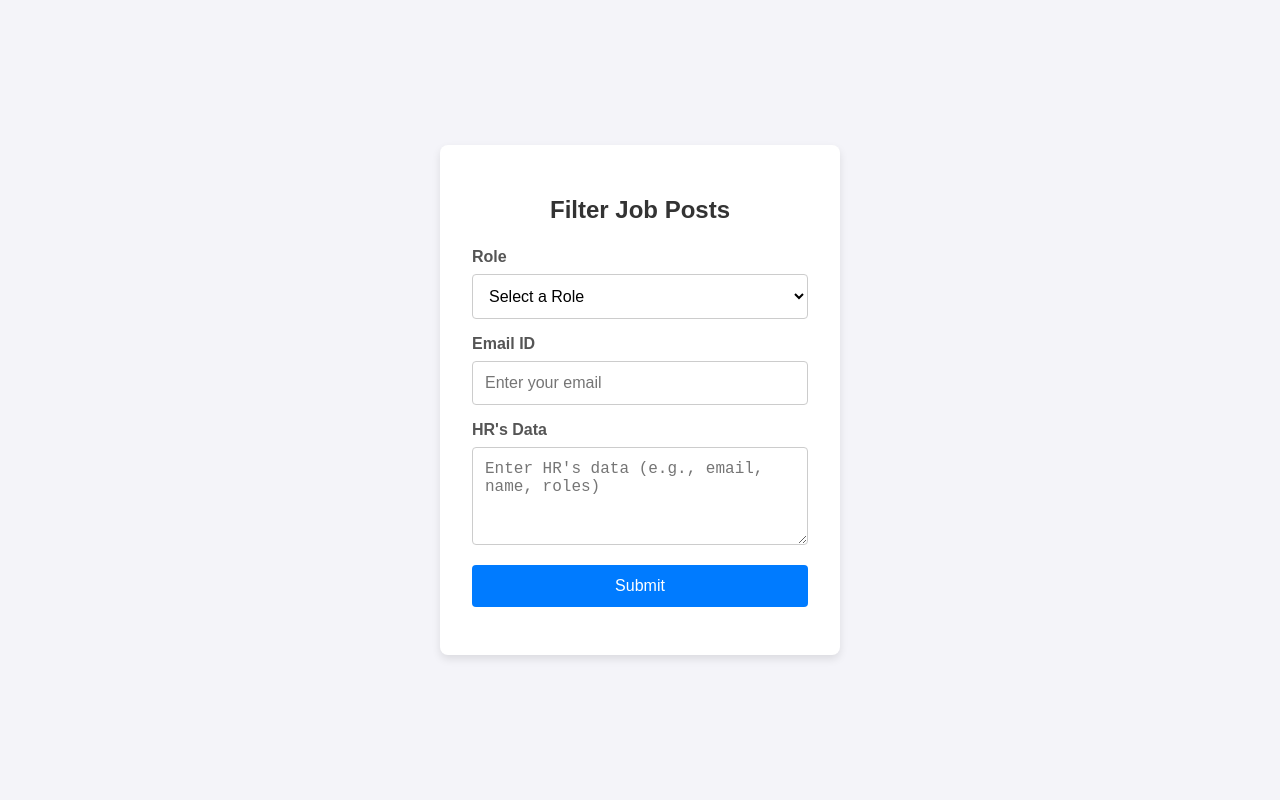
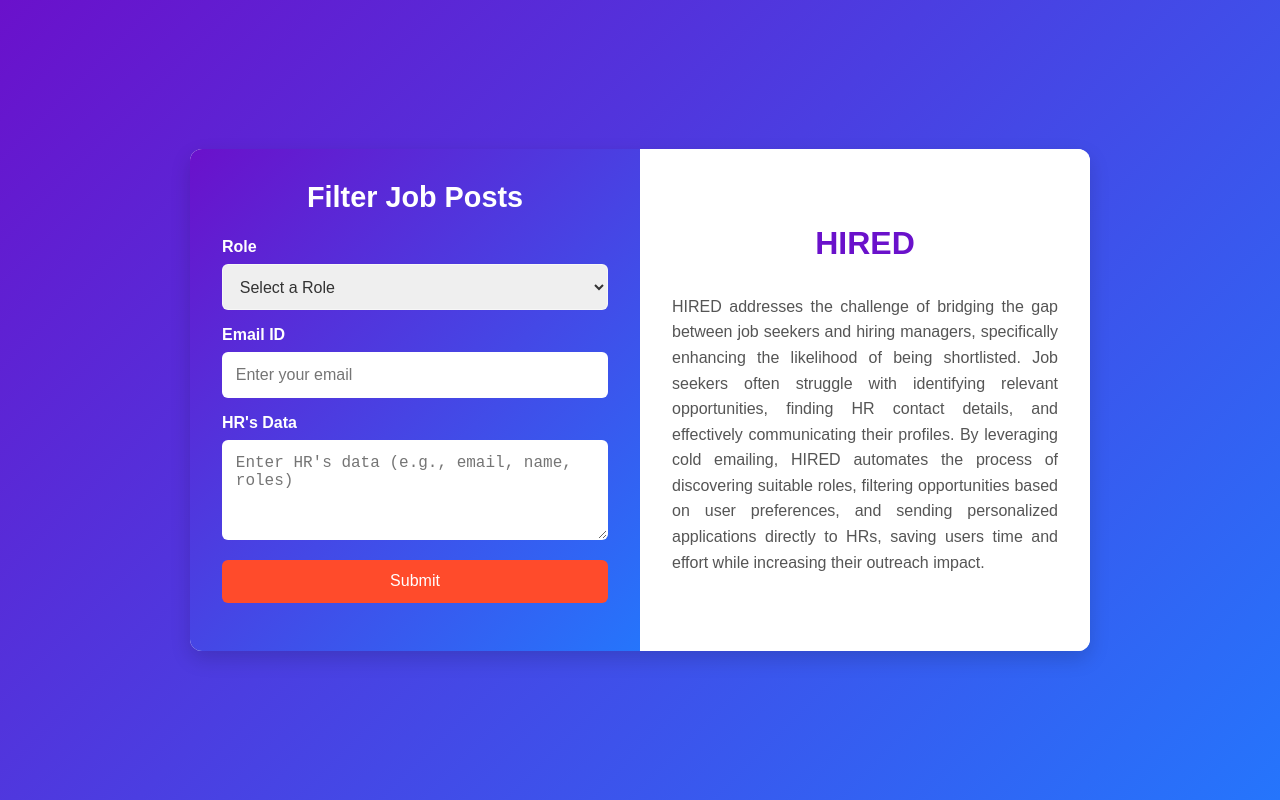
Before and after one commit to 21410032/Mira_Hackathon, a plain HTML site: page index.html in a window 1280 px wide. Drawn offline with Linux system fonts and the light colour scheme.

Commit message:
added some css

```diff
--- a/index.html
+++ b/index.html
@@ -1,3 +1,7 @@
+
+
+
+
 <!DOCTYPE html>
 <html lang="en">
 <head>
@@ -5,75 +9,134 @@
   <meta name="viewport" content="width=device-width, initial-scale=1.0">
   <title>Filter Job Posts</title>
   <style>
-    /* Add your existing CSS here */
+    /* General reset and body styling */
     * {
       box-sizing: border-box;
+      margin: 0;
+      padding: 0;
     }
+
     body {
-      font-family: Arial, sans-serif;
-      background-color: #f4f4f9;
+      font-family: 'Arial', sans-serif;
+      background: linear-gradient(135deg, #6a11cb, #2575fc); /* Gradient background */
       display: flex;
       justify-content: center;
       align-items: center;
       height: 100vh;
-      margin: 0;
+      color: #fff;
     }
-    .form-container {
-      background: #ffffff;
+
+    .container {
+      display: flex;
+      max-width: 900px;
+      width: 100%;
+      background-color: #fff;
+      border-radius: 12px;
+      box-shadow: 0 8px 20px rgba(0, 0, 0, 0.15);
+      overflow: hidden;
+      color: #333;
+    }
+
+    .form-section {
+      flex: 1;
       padding: 2rem;
-      border-radius: 8px;
-      box-shadow: 0 4px 8px rgba(0, 0, 0, 0.1);
-      width: 100%;
-      max-width: 400px;
+      background: linear-gradient(135deg, #6a11cb, #2575fc);
+      color: #fff;
     }
-    .form-container h2 {
+
+    .form-section h2 {
+      text-align: center;
       margin-bottom: 1.5rem;
-      font-size: 1.5rem;
-      color: #333;
-      text-align: center;
+      font-size: 1.8rem;
+      font-weight: bold;
     }
+
     .form-group {
       margin-bottom: 1rem;
     }
+
     .form-group label {
       display: block;
+      font-weight: bold;
       margin-bottom: 0.5rem;
-      font-weight: bold;
-      color: #555;
     }
+
+    .form-group input,
     .form-group select,
-    .form-group input,
     .form-group textarea {
       width: 100%;
-      padding: 0.75rem;
+      padding: 0.8rem;
       font-size: 1rem;
-      border: 1px solid #ccc;
-      border-radius: 4px;
+      border: none;
+      border-radius: 6px;
       outline: none;
-      transition: border-color 0.3s, box-shadow 0.3s;
-      background-color: #fff;
+      color: #333;
     }
+
+    .form-group input,
+    .form-group select,
+    .form-group textarea {
+      border: 1px solid rgba(255, 255, 255, 0.5);
+
+    }
+
+    .form-group input:focus,
+    .form-group select:focus,
+    .form-group textarea:focus {
+      border-color: #fff;
+      background-color: rgba(255, 255, 255, 0.4);
+    }
+
     .form-group button {
       width: 100%;
-      padding: 0.75rem;
+      padding: 0.8rem;
       font-size: 1rem;
-      color: #ffffff;
-      background-color: #007bff;
       border: none;
-      border-radius: 4px;
+      background-color: #ff4b2b;
+      color: #fff;
+      border-radius: 6px;
       cursor: pointer;
-      transition: background-color 0.3s;
+      transition: 0.3s ease;
     }
+
     .form-group button:hover {
-      background-color: #0056b3;
+      background-color: #ff6b4a;
     }
+
+    .contact-section {
+  flex: 1;
+  padding: 2rem;
+  background-color: #fff;
+  display: flex;
+  flex-direction: column;
+  justify-content: center;
+  align-items: center;
+}
+
+.contact-section h3 {
+  margin-bottom: 1rem;
+  font-size: 2rem;
+  text-align: center;
+  color: #6a11cb; /* Vibrant headline color */
+  font-weight: bold;
+}
+
+.contact-section p {
+  font-size: 1rem;
+  line-height: 1.6;
+  text-align: justify; /* Neat paragraph alignment */
+  color: #555; /* Softer text color for readability */
+  margin-top: 1rem;
+}
+
   </style>
 </head>
 <body>
-  <div class="form-container">
+  <div class="container">
+    <!-- Left section: Form -->
+    <div class="form-section">
       <h2>Filter Job Posts</h2>
       <form id="jobForm">
-      <!-- Role Selection -->
         <div class="form-group">
           <label for="role">Role</label>
           <select id="role" name="role" required>
@@ -91,25 +154,29 @@
           </select>
         </div>
 
-      <!-- Email Input -->
         <div class="form-group">
           <label for="email">Email ID</label>
-        <input type="email" id="email" name="email" placeholder="Enter your email" required>
+          <input type="email" id="email" name="email" placeholder="Enter your email" required />
         </div>
 
-      <!-- HR Data Input -->
         <div class="form-group">
           <label for="hr-email">HR's Data</label>
           <textarea id="hr-email" name="HR-email" placeholder="Enter HR's data (e.g., email, name, roles)" rows="4" required></textarea>
         </div>
 
-      <!-- Submit Button -->
         <div class="form-group">
           <button type="submit">Submit</button>
         </div>
       </form>
     </div>
 
+    <!-- Right section: Contact Info -->
+    <div class="contact-section">
+      <h3>HIRED</h3>
+      <p>HIRED addresses the challenge of bridging the gap between job seekers and hiring managers, specifically enhancing the likelihood of being shortlisted. Job seekers often struggle with identifying relevant opportunities, finding HR contact details, and effectively communicating their profiles. By leveraging cold emailing, HIRED automates the process of discovering suitable roles, filtering opportunities based on user preferences, and sending personalized applications directly to HRs, saving users time and effort while increasing their outreach impact.</p>
+
+    </div>
+  </div>
   <script>
     document.getElementById('jobForm').addEventListener('submit', async function (e) {
    e.preventDefault();
```
Lines whose indentation alone changed are shown as unchanged.
